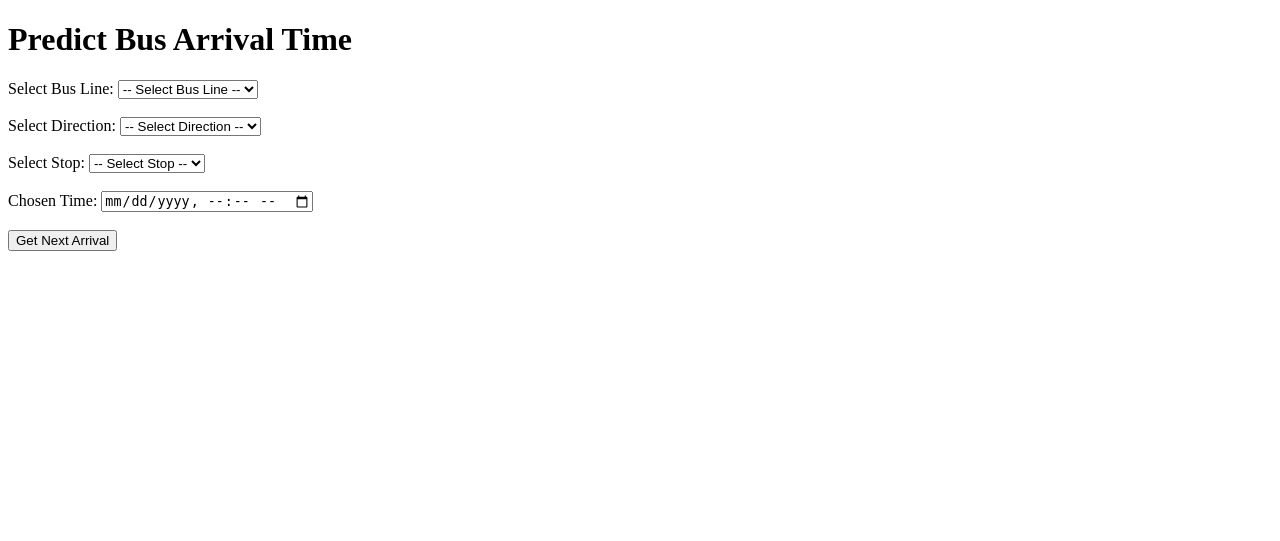
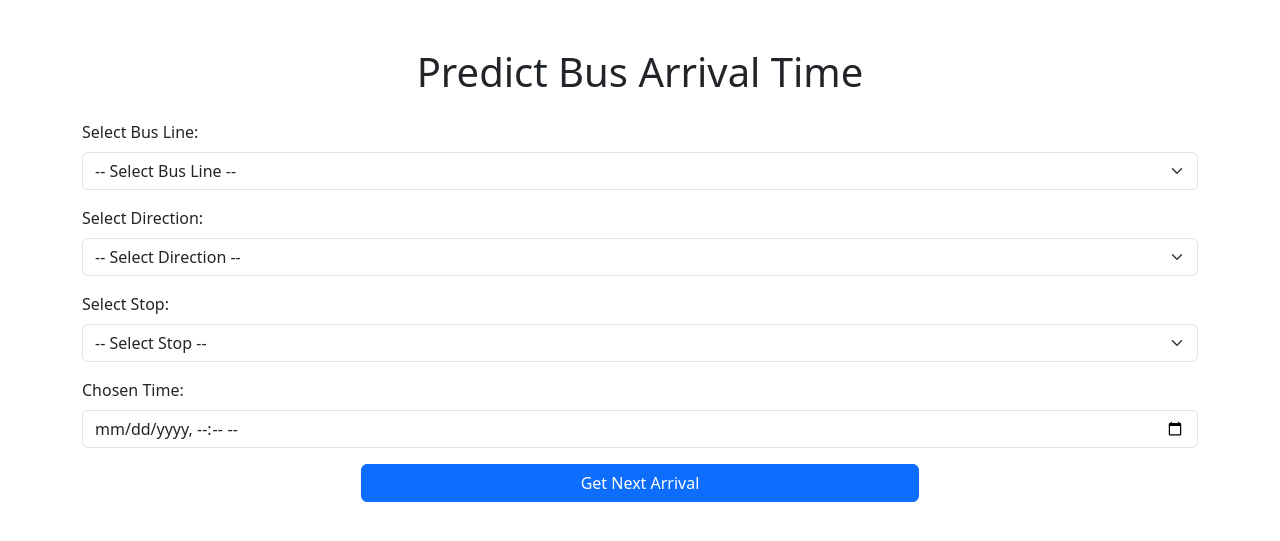
Before and after one commit to nadpierre/stm-transit-delay-prediction, a Flask app: template templates/index.html in a window 1280 px wide. Shown: the top 541 px of the page. Run offline with Flask 3, Linux system fonts and the light colour scheme; the template is opened without the code that fills it, so the values that code supplies are empty; parts of the project's set-up code (start-up, migrations or seed data) failed here and were passed over.

Commit message:
complete html page

```diff
--- a/app.py
+++ b/app.py
@@ -24,9 +24,7 @@ min_time_path = os.path.join(model_dir, 'min_time.pkl')
 model = joblib.load(model_path)
 scaler = joblib.load(scaler_path)
 best_features = joblib.load(best_feat_path)
-#min_time_local = joblib.load(min_time_path)
-# TODO: remove manual timestamp after running notebooks
-min_time_local = pd.Timestamp('2025-05-06 20:35:55-0400')
+min_time_local = joblib.load(min_time_path)
 
 @app.route('/')
 def home():
@@ -137,8 +135,16 @@ def predict():
             result['status'] = 'On Time'
 
         return jsonify(result)
-    except Exception as error:
-        return jsonify(error)
+    except Exception as e:
+        message = 'An error has occured.'
+
+        if hasattr(e, 'message'):
+            message = getattr(e, 'message', repr(e))
+
+        error = {
+            'message': message
+        }
+        return Response(json.dumps(error), status=500, content_type='application/json')
 
 if __name__ == '__main__':
     app.run(host='localhost', port=5000, debug=True)
--- a/templates/index.html
+++ b/templates/index.html
@@ -3,6 +3,7 @@
 <head>
     <title>STM Bus Arrival Time Predictor</title>
     <script src="https://code.jquery.com/jquery-3.6.0.min.js"></script>
+    <link rel="stylesheet" href="https://cdn.jsdelivr.net/npm/bootstrap@5.3.1/dist/css/bootstrap.min.css">
     <style>
         .loader {
             border: 16px solid #f3f3f3; /* Light grey */
@@ -19,46 +20,45 @@
         }
     </style>
 </head>
-<body>
-    <h1>Predict Bus Arrival Time</h1>
+<body class="container mt-5">
+    <h1 class="mb-4 text-center">Predict Bus Arrival Time</h1>
     <form id="predict-form" method="post" action="/predict">
-        <label for="bus-line">Select Bus Line:</label>
-        <select id="bus-line" name="bus-line">
+        <div class="mb-3">
+            <label for="bus-line" class="form-label">Select Bus Line:</label>
+            <select id="bus-line" name="bus-line" class="form-select">
                 <option value="">-- Select Bus Line --</option>
                 {% for line in result.bus_lines %}
                     <option value="{{ line.route_id }}">{{ line.route_id }} {{line.route_long_name}}</option>
                 {% endfor %}
             </select>
+        </div>
 
-        <br><br>
-
-        <label for="direction">Select Direction:</label>
-        <select name="direction" id="direction">
+        <div class="mb-3">
+            <label for="direction" class="form-label">Select Direction:</label>
+            <select name="direction" id="direction" class="form-select">
                 <option value="">-- Select Direction --</option>
             </select>
+        </div>
 
-        <br><br>
-
-        <label for="stop">Select Stop:</label>
-        <select id="stop" name="stop">
+        <div class="mb-3">
+            <label for="stop" class="form-label">Select Stop:</label>
+            <select id="stop" name="stop" class="form-select">
                 <option value="">-- Select Stop --</option>
             </select>
+        </div>
 
-        <br><br>
+        <div class="mb-3">
+            <label for="chosen-time" class="form-label">Chosen Time:</label>
+            <input type="datetime-local" id="chosen-time" class="form-control" name="chosen-time" min="{{ result.min_time }}" max="{{ result.max_time }}">
+        </div>
 
-        <label for="chosen-time">Chosen Time:</label>
-        <!-- The min date is the min date of the modeling data and the max date is the end date of the GTFS schedule -->
-        <input type="datetime-local" id="chosen-time" name="chosen-time", min="{{ result.min_time }}", max="{{ result.max_time }}">
+        <div class="d-grid gap-2 col-6 mx-auto">
+            <button type="submit" class="btn btn-primary">Get Next Arrival</button>
+        </div>
 
-        <br><br>
-        <button type="submit">Get Next Arrival</button>
     </form>
 
-    <br><br>
-
-    <div id="predict-result">
-
-    </div>
+    <div id="predict-result" class="mx-auto mt-3"></div>
 
     <script type="text/javascript">
         $(document).ready(function() {
@@ -78,7 +78,6 @@
                             $('#direction').append(`<option value="${item.direction_fr}">${item.direction_en}</option>`);
                         });
 
-                        // Reset stops
                         $('#stop').empty();
                         $('#stop').append(`<option value="">-- Select Stop --</option>`);
                     }
@@ -113,7 +112,7 @@
             $('#predict-form').on('submit', function(e) {
                 e.preventDefault();
                 $('#predict-result').empty();
-                $('#predict-result').append(`<div class="loader"></div>`)
+                $('#predict-result').append(`<div class="loader mx-auto"></div>`)
                 $.ajax({
                     url: '/predict',
                     type: 'POST',
@@ -122,7 +121,7 @@
                         let color = null
                         switch (result.status) {
                             case 'Early':
-                                color = 'orange'
+                                color = '#e64e12' // Burnt orange
                                 break;
                             case 'On Time':
                                 color = 'green'
@@ -131,12 +130,12 @@
                                 color = 'red'
                         }
                         $('.loader').remove()
-                        $('#predict-result').append(`<h3>Scheduled Next Arrival Time: <span>${result.next_arrival_time}</span></h2>`)
-                        $('#predict-result').append(`<h3>Predicted Next Arrival Time: <span style="color:${color}">${result.predicted_time} (${result.status})</span></h2>`)
+                        $('#predict-result').append(`<div class="alert alert-info" role="alert">The next scheduled arrival time is ${result.next_arrival_time} and the next predicted arrival time is <span style="color: ${color}">${result.predicted_time} (${result.status}).</span></div>`)
                     },
                     error: function(error) {
                         message = error.responseJSON.message
-                        $('#predict-result').append(`<h3 style="color:red">${message}</h3>`)
+                        $('.loader').remove()
+                        $('#predict-result').append(`<div class="alert alert-danger mt-4">${message}</div>`)
                     }
                 })
             })
```
Also changed, not shown: 5 other files. Lines whose indentation alone changed are shown as unchanged.
